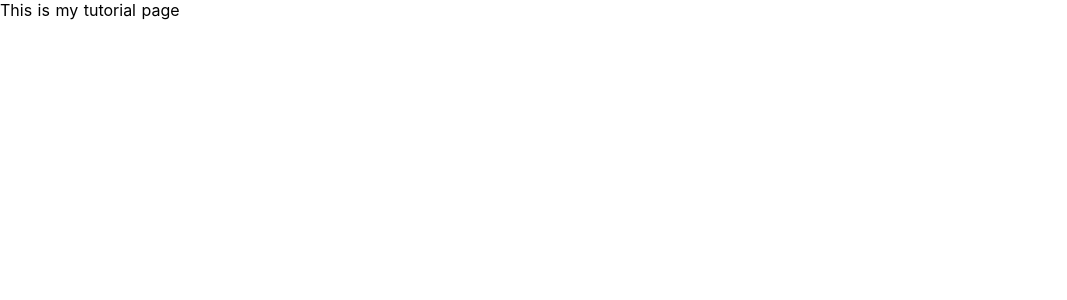
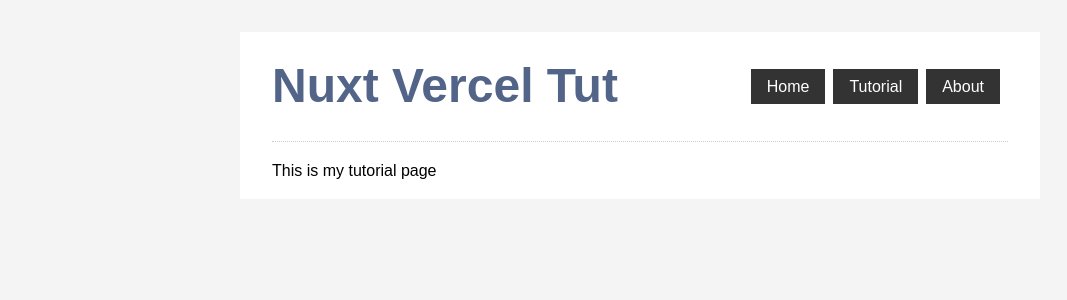
Before and after one commit to capsci/NuxtVercelTut, a Nuxt app: page /Tutorial in a window 1280 px wide. Shown: the top 300 px of the page, without its empty margins (0-1067 px from the left). Built offline with nearby package versions, Linux system fonts and the light colour scheme.

Commit message:
Add application header

```diff
--- /dev/null
+++ b/components/AppHeader.vue
@@ -0,0 +1,47 @@
+<template>
+    <header class="header">
+        <h1 class="title">Nuxt Vercel Tut</h1>
+        <ul>
+            <li>
+                <nuxt-link to="/">Home</nuxt-link>
+            </li>
+            <li>
+                <nuxt-link to="/tutorial">Tutorial</nuxt-link>
+            </li>
+            <li>
+                <nuxt-link to="/about">About</nuxt-link>
+            </li>
+        </ul>
+    </header>
+</template>
+
+<script>
+export default {
+    name: 'AppHeader'
+}
+</script>
+
+<style>
+.header {
+  display: flex;
+  justify-content: space-between;
+  align-items: center;
+  margin-bottom: 1rem;
+  padding-bottom: 1rem;
+  border-bottom: 1px dotted #ccc;
+}
+.header .title {
+  font-size: 3rem;
+  color: #526488;
+}
+.header ul {
+  display: flex;
+}
+.header a {
+  display: inline-block;
+  background: #333;
+  color: #fff;
+  padding: 0.3rem 1rem;
+  margin-right: 0.5rem;
+}
+</style>
--- a/layouts/default.vue
+++ b/layouts/default.vue
@@ -1,62 +1,43 @@
 <template>
-  <div>
+  <div class="container">
+    <AppHeader />
     <Nuxt />
   </div>
 </template>
 
+<script>
+import AppHeader from '../components/AppHeader'
+export default {
+  components: {
+    AppHeader
+  }
+}
+</script>
+
 <style>
-html {
-  font-family:
-    'Source Sans Pro',
-    -apple-system,
-    BlinkMacSystemFont,
-    'Segoe UI',
-    Roboto,
-    'Helvetica Neue',
-    Arial,
-    sans-serif;
-  font-size: 16px;
-  word-spacing: 1px;
-  -ms-text-size-adjust: 100%;
-  -webkit-text-size-adjust: 100%;
-  -moz-osx-font-smoothing: grayscale;
-  -webkit-font-smoothing: antialiased;
-  box-sizing: border-box;
-}
-
-*,
-*::before,
-*::after {
+* {
   box-sizing: border-box;
   margin: 0;
+  padding: 0;
 }
-
-.button--green {
-  display: inline-block;
-  border-radius: 4px;
-  border: 1px solid #3b8070;
-  color: #3b8070;
+body {
+  font-family: Arial, Helvetica, sans-serif;
+  font-size: 1rem;
+  line-height: 1.6;
+  background: #f4f4f4;
+}
+a {
+  color: #666;
   text-decoration: none;
-  padding: 10px 30px;
 }
-
-.button--green:hover {
-  color: #fff;
-  background-color: #3b8070;
+ul {
+  list-style: none;
 }
-
-.button--grey {
-  display: inline-block;
-  border-radius: 4px;
-  border: 1px solid #35495e;
-  color: #35495e;
-  text-decoration: none;
-  padding: 10px 30px;
-  margin-left: 15px;
-}
-
-.button--grey:hover {
-  color: #fff;
-  background-color: #35495e;
+.container {
+  max-width: 800px;
+  margin: 2rem auto;
+  overflow: hidden;
+  padding: 1rem 2rem;
+  background: #fff;
 }
 </style>
```
